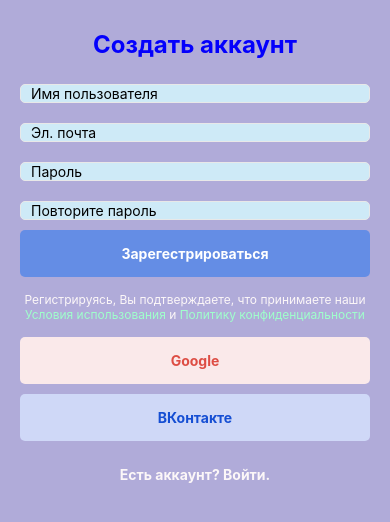
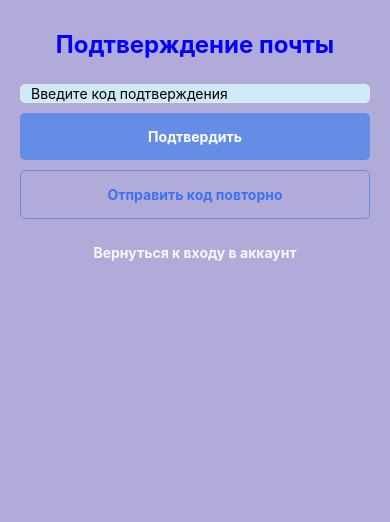
Before and after one commit to aveok4now/4News, a React Native app in the folder 4NEWS/MyNewApp/: screen / in a window 390 px wide. Shown: the top 522 px of the page. Built offline with nearby package versions, Linux system fonts and the light colour scheme.

Commit message:
Email Screen

```diff
--- a/4NEWS/MyNewApp/App.js
+++ b/4NEWS/MyNewApp/App.js
@@ -10,6 +10,7 @@ import React from 'react';
 import { SafeAreaView, StyleSheet, Text, StatusBar } from 'react-native';
 import SignInScreen from './src/screens/SignInScreen';
 import SignUpScreen from './src/screens/SignUpScreen';
+import ConfirmEmailScreen from './src/screens/ConfirmEmailScreen';
 
 
 const App = () => {
@@ -17,7 +18,7 @@ const App = () => {
     <>
       <StatusBar backgroundColor="#B0ABD9" />
       <SafeAreaView style={styles.root}>
-        <SignUpScreen />
+        <ConfirmEmailScreen />
       </SafeAreaView>
     </>
   );
--- a/4NEWS/MyNewApp/src/components/CustomButton/CustomButton.js
+++ b/4NEWS/MyNewApp/src/components/CustomButton/CustomButton.js
@@ -40,6 +40,11 @@ const styles = StyleSheet.create({
 
     },
 
+    container_Secondary: {
+        borderColor: '#648DE5',
+        borderWidth: 1.25,
+    },
+
     text: {
         fontWeight: 'bold',
         color: 'white'
@@ -49,6 +54,11 @@ const styles = StyleSheet.create({
         color: '#FCF7F8',
     },
 
+    text_Secondary: {
+        color: '#3B71F3',
+    },
+
+
 });
 
 export default CustomButton;
--- /dev/null
+++ b/4NEWS/MyNewApp/src/components/CustomButton/index.js
@@ -0,0 +1 @@
+export { default } from './CustomButton';
--- /dev/null
+++ b/4NEWS/MyNewApp/src/screens/ConfirmEmailScreen/ConfirmEmailScreen.js
@@ -0,0 +1,85 @@
+import React, { useState } from 'react';
+import { View, Text, StyleSheet, ScrollView } from 'react-native';
+import CustomInput from '../../components/CustomInput';
+import CustomButton from '../../components/CustomButton/CustomButton';
+
+// import { Container } from './styles';
+
+const ConfirmEmailScreen = () => {
+
+
+    const [code, setCode] = useState('');
+
+
+    const onConfirmPressed = () => {
+        console.warn("Подтвердить");
+    }
+
+    const onSignInPress = () => {
+        console.warn("Вернуться к входу в аккаунт");
+    }
+
+    const onResendPress = () => {
+        console.warn("Повторный код");
+    }
+
+
+    return (
+        <ScrollView showsVerticalScrollIndicator={false}>
+            <View style={styles.root}>
+                <Text style={styles.title}>Подтверждение почты</Text>
+                <CustomInput
+                    placeholder="Введите код подтверждения"
+                    value={code}
+                    setValue={setCode}
+                />
+
+
+                <CustomButton
+                    text="Подтвердить"
+                    onPress={onConfirmPressed}
+                />
+
+
+                <CustomButton
+                    text="Отправить код повторно"
+                    onPress={onResendPress}
+                    type="Secondary"
+                />
+
+                <CustomButton
+                    text="Вернуться к входу в аккаунт"
+                    onPress={onSignInPress}
+                    type="Tertiary"
+                />
+
+            </View>
+        </ScrollView>
+    );
+}
+
+
+const styles = StyleSheet.create({
+    root: {
+        alignItems: 'center',
+        padding: 20,
+    },
+    title: {
+        fontSize: 24,
+        fontWeight: 'bold',
+        color: "#0400FC",
+        margin: 10,
+    },
+    text: {
+        fontSize: 12,
+        color: '#FCF7F8',
+        marginVertical: 10,
+        textAlign: 'center'
+    },
+    link: {
+        color: '#9FFFCB',
+    }
+
+})
+
+export default ConfirmEmailScreen;
--- a/4NEWS/MyNewApp/src/screens/ConfirmEmailScreen/index.js
+++ b/4NEWS/MyNewApp/src/screens/ConfirmEmailScreen/index.js
@@ -0,0 +1 @@
+export { default } from './ConfirmEmailScreen';
```
Also changed, not shown: 1 other file (tests, documents, lock files or other folders).
